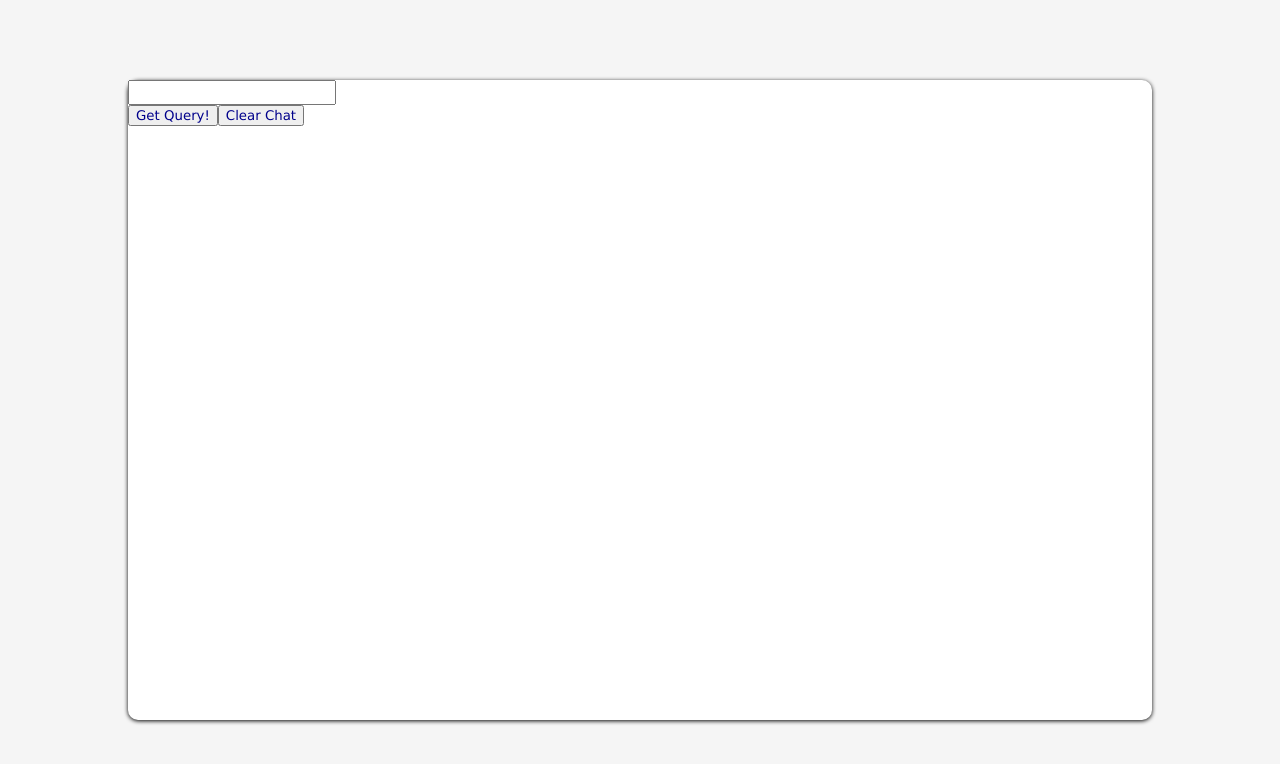
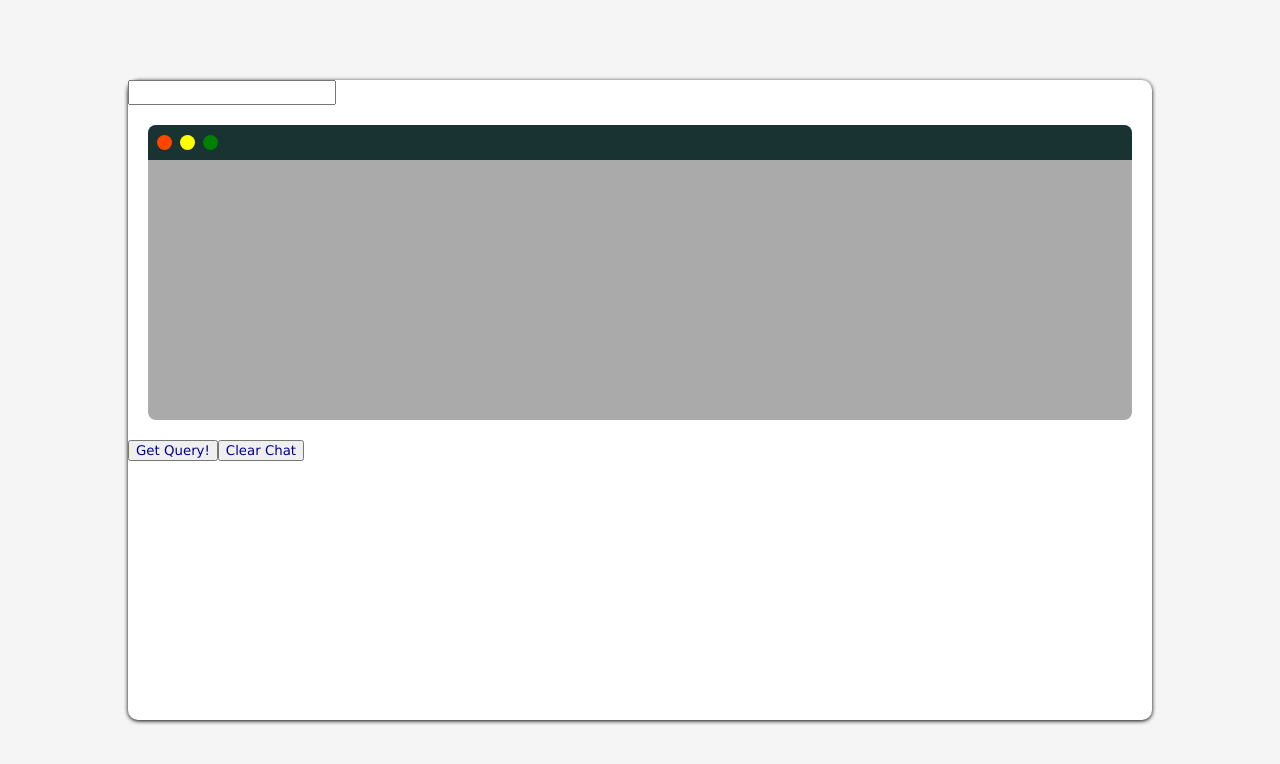
Before and after one commit to bp4924/react-ai-sql-generator, a React (Create React App) app: page / in a window 1280 px wide. Shown: the top 764 px of the page. Built offline with nearby package versions, Linux system fonts and the light colour scheme.

Commit message:
code display and buttons

```diff
--- a/src/components/CodeDisplay.tsx
+++ b/src/components/CodeDisplay.tsx
@@ -1,5 +1,16 @@
 const CodeDisplay = () => {
-  return <div className="code-display"></div>;
+  return (
+    <div className="code-display">
+      <div className="buttons">
+        <div className="button first"></div>
+        <div className="button second"></div>
+        <div className="button third"></div>
+      </div>
+      <div className="code-output">
+        <p></p>
+      </div>
+    </div>
+  );
 };
 
 export default CodeDisplay;
--- a/src/index.css
+++ b/src/index.css
@@ -25,3 +25,40 @@
   border-radius: 10px;
   box-shadow: black 0 1px 4px;
 }
+
+.code-display {
+  width: 96%;
+  margin: 2%;
+  height: 46%;
+  border-radius: 8px;
+  background-color: #aaaaaa;
+  overflow: hidden;
+}
+
+.buttons {
+  width: 100%;
+  height: 35px;
+  background-color: rgb(25, 50, 50);
+  display: flex;
+  align-items: center;
+  padding-left: 5px;
+}
+
+.button {
+  height: 15px;
+  width: 15px;
+  border-radius: 50%;
+  margin: 4px;
+}
+
+.button.first {
+  background-color: orangered;
+}
+
+.button.second {
+  background-color: yellow;
+}
+
+.button.third {
+  background-color: green;
+}
```
Also changed, not shown: index.ts (added).
